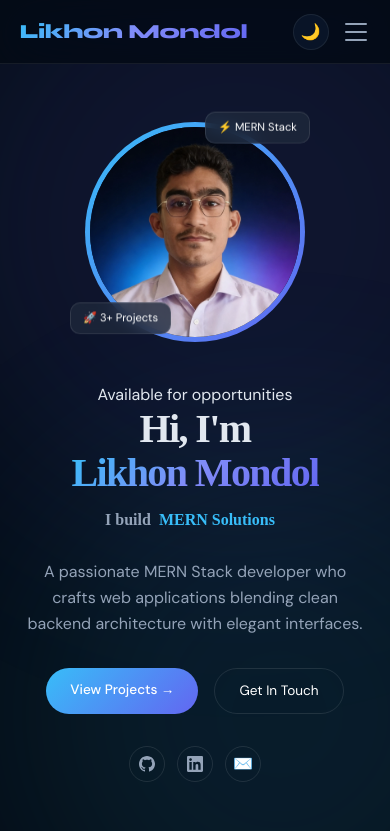
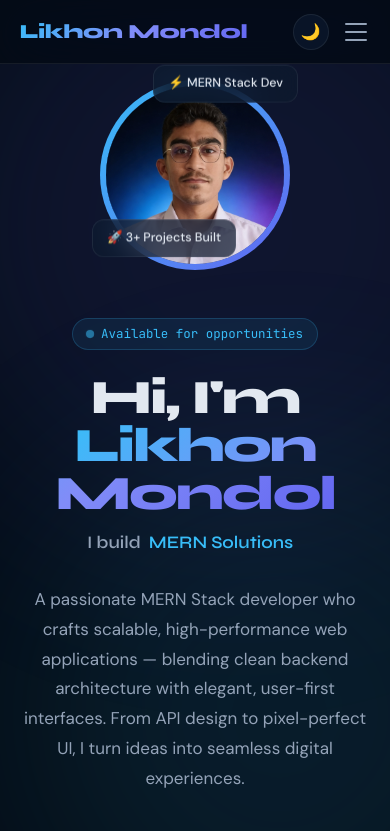
Before and after one commit to Likhon-25/Likhon-Protfolio, a React (Vite) app: page / in a window 390 px wide. Shown: the top 831 px of the page. Built offline with nearby package versions, Linux system fonts and the light colour scheme.

Commit message:
Hero Section Responsive

```diff
--- a/src/components/Hero.jsx
+++ b/src/components/Hero.jsx
@@ -1,155 +1,219 @@
-import { useEffect, useRef } from "react";
-import { motion } from "framer-motion";
-import protfolioImage from "../asset/MyPicture.png";
+import { useEffect, useRef } from 'react'
+import { motion } from 'framer-motion'
+import protfolioImage from "../asset/MyPicture.png"
 
 // Social icon SVGs
 const GithubIcon = () => (
   <svg width="16" height="16" fill="currentColor" viewBox="0 0 24 24">
-    <path d="M12 0c-6.626 0-12 5.373-12 12 0 5.302 3.438 9.8 8.207 11.387.599.111.793-.261.793-.577v-2.234c-3.338.726-4.033-1.416-4.033-1.416-.546-1.387-1.333-1.756-1.333-1.756-1.089-.745.083-.729.083-.729 1.205.084 1.839 1.237 1.839 1.237 1.07 1.834 2.807 1.304 3.492.997.107-.775.418-1.305.762-1.604-2.665-.305-5.467-1.334-5.467-5.931 0-1.311.469-2.381 1.236-3.221-.124-.303-.535-1.524.117-3.176 0 0 1.008-.322 3.301 1.23.957-.266 1.983-.399 3.003-.404 1.02.005 2.047.138 3.006.404 2.291-1.552 3.297-1.23 3.297-1.23.653 1.653.242 2.874.118 3.176.77.84 1.235 1.911 1.235 3.221 0 4.609-2.807 5.624-5.479 5.921.43.372.823 1.102.823 2.222v3.293c0 .319.192.694.801.576 4.765-1.589 8.199-6.086 8.199-11.386 0-6.627-5.373-12-12-12z" />
+    <path d="M12 0c-6.626 0-12 5.373-12 12 0 5.302 3.438 9.8 8.207 11.387.599.111.793-.261.793-.577v-2.234c-3.338.726-4.033-1.416-4.033-1.416-.546-1.387-1.333-1.756-1.333-1.756-1.089-.745.083-.729.083-.729 1.205.084 1.839 1.237 1.839 1.237 1.07 1.834 2.807 1.304 3.492.997.107-.775.418-1.305.762-1.604-2.665-.305-5.467-1.334-5.467-5.931 0-1.311.469-2.381 1.236-3.221-.124-.303-.535-1.524.117-3.176 0 0 1.008-.322 3.301 1.23.957-.266 1.983-.399 3.003-.404 1.02.005 2.047.138 3.006.404 2.291-1.552 3.297-1.23 3.297-1.23.653 1.653.242 2.874.118 3.176.77.84 1.235 1.911 1.235 3.221 0 4.609-2.807 5.624-5.479 5.921.43.372.823 1.102.823 2.222v3.293c0 .319.192.694.801.576 4.765-1.589 8.199-6.086 8.199-11.386 0-6.627-5.373-12-12-12z"/>
   </svg>
-);
+)
 
 const LinkedInIcon = () => (
   <svg width="16" height="16" fill="currentColor" viewBox="0 0 24 24">
-    <path d="M20.447 20.452h-3.554v-5.569c0-1.328-.027-3.037-1.852-3.037-1.853 0-2.136 1.445-2.136 2.939v5.667H9.351V9h3.414v1.561h.046c.477-.9 1.637-1.85 3.37-1.85 3.601 0 4.267 2.37 4.267 5.455v6.286zM5.337 7.433c-1.144 0-2.063-.926-2.063-2.065 0-1.138.92-2.063 2.063-2.063 1.14 0 2.064.925 2.064 2.063 0 1.139-.925 2.065-2.064 2.065zm1.782 13.019H3.555V9h3.564v11.452zM22.225 0H1.771C.792 0 0 .774 0 1.729v20.542C0 23.227.792 24 1.771 24h20.451C23.2 24 24 23.227 24 22.271V1.729C24 .774 23.2 0 22.222 0h.003z" />
+    <path d="M20.447 20.452h-3.554v-5.569c0-1.328-.027-3.037-1.852-3.037-1.853 0-2.136 1.445-2.136 2.939v5.667H9.351V9h3.414v1.561h.046c.477-.9 1.637-1.85 3.37-1.85 3.601 0 4.267 2.37 4.267 5.455v6.286zM5.337 7.433c-1.144 0-2.063-.926-2.063-2.065 0-1.138.92-2.063 2.063-2.063 1.14 0 2.064.925 2.064 2.063 0 1.139-.925 2.065-2.064 2.065zm1.782 13.019H3.555V9h3.564v11.452zM22.225 0H1.771C.792 0 0 .774 0 1.729v20.542C0 23.227.792 24 1.771 24h20.451C23.2 24 24 23.227 24 22.271V1.729C24 .774 23.2 0 22.222 0h.003z"/>
   </svg>
-);
+)
 
 const socials = [
-  {
-    href: "https://github.com/Likhon-25",
-    icon: <GithubIcon />,
-    label: "GitHub",
-  },
-  {
-    href: "https://www.linkedin.com/in/likhon-mondol/",
-    icon: <LinkedInIcon />,
-    label: "LinkedIn",
-  },
-  { href: "mailto:likhonmondol327@gmail.com", icon: "✉️", label: "Email" },
-];
+  { href: 'https://github.com/Likhon-25', icon: <GithubIcon />, label: 'GitHub' },
+  { href: 'https://www.linkedin.com/in/likhon-mondol/', icon: <LinkedInIcon />, label: 'LinkedIn' },
+  { href: 'mailto:likhonmondol327@gmail.com', icon: '✉️', label: 'Email' },
+]
 
-const fadeUp = { hidden: { opacity: 0, y: 24 }, visible: { opacity: 1, y: 0 } };
+const fadeUp = { hidden: { opacity: 0, y: 24 }, visible: { opacity: 1, y: 0 } }
 
 export default function Hero() {
-  const typeRef = useRef(null);
-  const words = [
-    "Full-Stack Apps",
-    "MERN Solutions",
-    "React Interfaces",
-    "REST APIs",
-    "Modern UIs",
-  ];
-  let wordIdx = 0,
-    charIdx = 0,
-    deleting = false;
+  // Typewriter
+  const typeRef = useRef(null)
+  const words = ['Full-Stack Apps', 'MERN Solutions', 'React Interfaces', 'REST APIs', 'Modern UIs']
+  let wordIdx = 0, charIdx = 0, deleting = false
 
   useEffect(() => {
-    let timer;
+    let timer
     const type = () => {
-      if (!typeRef.current) return;
-      const word = words[wordIdx];
+      if (!typeRef.current) return
+      const word = words[wordIdx]
       if (!deleting) {
-        typeRef.current.textContent = word.slice(0, ++charIdx);
-        if (charIdx === word.length) {
-          deleting = true;
-          timer = setTimeout(type, 1600);
-          return;
+        typeRef.current.textContent = word.slice(0, ++charIdx)
+        if (charIdx === word.length) { deleting = true; timer = setTimeout(type, 1600); return }
+      } else {
+        typeRef.current.textContent = word.slice(0, --charIdx)
+        if (charIdx === 0) { deleting = false; wordIdx = (wordIdx + 1) % words.length }
       }
-      } else {
-        typeRef.current.textContent = word.slice(0, --charIdx);
-        if (charIdx === 0) {
-          deleting = false;
-          wordIdx = (wordIdx + 1) % words.length;
+      timer = setTimeout(type, deleting ? 60 : 90)
     }
-      }
-      timer = setTimeout(type, deleting ? 60 : 90);
-    };
-    timer = setTimeout(type, 800);
-    return () => clearTimeout(timer);
-  }, []);
+    timer = setTimeout(type, 800)
+    return () => clearTimeout(timer)
+  }, [])
 
   return (
-    <section id="hero" className="hero-section">
-      <div className="hero-container">
-        {/* Content Section */}
-        <div className="hero-content-area">
+    <section
+      id="hero"
+      style={{
+        minHeight: '100vh',
+        display: 'flex',
+        alignItems: 'center',
+        padding: 'clamp(1.25rem, 5vw, 4rem)',
+        paddingTop: 80,
+      }}
+    >
+      {/*
+        =====================================================
+        hero-wrapper:
+          ≥1024px → grid (1fr auto) — ORIGINAL design untouched
+          <1024px  → single column, avatar on top centered
+        =====================================================
+      */}
+      <div className="hero-wrapper">
+
+        {/* ── LEFT: Content ── */}
+        <div className="hero-content">
+
+          {/* Badge */}
           <motion.div
-            variants={fadeUp}
-            initial="hidden"
-            animate="visible"
+            variants={fadeUp} initial="hidden" animate="visible"
             transition={{ duration: 0.5, delay: 0 }}
-            className="hero-badge"
+            style={{
+              display: 'inline-flex', alignItems: 'center', gap: 8,
+              background: 'rgba(56,189,248,0.08)',
+              border: '1px solid rgba(56,189,248,0.2)',
+              borderRadius: 999, padding: '5px 14px',
+              fontSize: '0.78rem', color: '#38bdf8',
+              fontFamily: 'JetBrains Mono, monospace',
+              marginBottom: '1.5rem',
+            }}
           >
-            <span className="pulse-dot-icon" />
+            <span style={{
+              width: 6, height: 6, borderRadius: '50%',
+              background: '#38bdf8',
+              animation: 'pulse-dot 2s ease-in-out infinite',
+            }} />
             Available for opportunities
           </motion.div>
 
+          {/* Name */}
           <motion.h1
-            variants={fadeUp}
-            initial="hidden"
-            animate="visible"
+            variants={fadeUp} initial="hidden" animate="visible"
             transition={{ duration: 0.5, delay: 0.1 }}
-            className="hero-main-title"
+            style={{
+              fontFamily: 'Syne, sans-serif',
+              fontSize: 'clamp(3rem, 7vw, 5.5rem)',
+              fontWeight: 800,
+              letterSpacing: '-0.04em',
+              lineHeight: 1.0,
+              marginBottom: '0.5rem',
+            }}
           >
-            Hi, I'm
-            <br />
+            Hi, I'm<br />
             <span className="grad-text">Likhon Mondol</span>
           </motion.h1>
 
+          {/* Typewriter */}
           <motion.div
-            variants={fadeUp}
-            initial="hidden"
-            animate="visible"
+            variants={fadeUp} initial="hidden" animate="visible"
             transition={{ duration: 0.5, delay: 0.15 }}
-            className="hero-typewriter"
+            style={{
+              fontFamily: 'Syne, sans-serif',
+              fontSize: 'clamp(1.1rem, 2.5vw, 1.6rem)',
+              fontWeight: 600,
+              color: 'var(--text-muted)',
+              height: '2.2rem',
+              display: 'flex', alignItems: 'center', gap: 8,
+              marginBottom: '1.5rem',
+            }}
           >
             <span>I build </span>
-            <span ref={typeRef} style={{ color: "#38bdf8" }} />
-            <span className="type-cursor" />
+            <span ref={typeRef} style={{ color: '#38bdf8' }} />
+            <span style={{
+              display: 'inline-block', width: 2, height: '1.3em',
+              background: '#38bdf8', borderRadius: 1,
+              animation: 'blink 1s step-end infinite',
+            }} />
           </motion.div>
 
+          {/* Intro */}
           <motion.p
-            variants={fadeUp}
-            initial="hidden"
-            animate="visible"
+            variants={fadeUp} initial="hidden" animate="visible"
             transition={{ duration: 0.5, delay: 0.2 }}
-            className="hero-para"
+            style={{
+              fontSize: '1.0625rem', color: 'var(--text-muted)',
+              maxWidth: 520, lineHeight: 1.75, marginBottom: '2.5rem',
+            }}
           >
-            A passionate MERN Stack developer who crafts web applications
-            blending clean backend architecture with elegant interfaces.
+            A passionate MERN Stack developer who crafts scalable, high-performance web applications — blending clean backend architecture with elegant, user-first interfaces. From API design to pixel-perfect UI, I turn ideas into seamless digital experiences.
           </motion.p>
 
+          {/* CTAs */}
           <motion.div
-            variants={fadeUp}
-            initial="hidden"
-            animate="visible"
+            variants={fadeUp} initial="hidden" animate="visible"
             transition={{ duration: 0.5, delay: 0.25 }}
-            className="hero-btns"
+            className="hero-ctas"
+            style={{ display: 'flex', gap: '1rem', flexWrap: 'wrap', marginBottom: '2.5rem' }}
           >
-            <a href="#projects" className="hero-btn-primary">
+            <a href="#projects" style={{
+              display: 'inline-flex', alignItems: 'center', gap: 8,
+              padding: '0.75rem 1.75rem',
+              background: 'linear-gradient(135deg, #38bdf8, #6366f1)',
+              color: '#fff', border: 'none', borderRadius: 999,
+              fontWeight: 500, fontSize: '0.9rem', cursor: 'pointer',
+              textDecoration: 'none', transition: 'all 0.3s ease',
+            }}
+            onMouseEnter={e => { e.target.style.transform = 'translateY(-2px)'; e.target.style.boxShadow = '0 8px 30px rgba(99,102,241,0.3)' }}
+            onMouseLeave={e => { e.target.style.transform = 'none'; e.target.style.boxShadow = 'none' }}
+            >
               View Projects →
             </a>
-            <a href="#contact" className="hero-btn-secondary">
+            <a href="#contact" style={{
+              display: 'inline-flex', alignItems: 'center', gap: 8,
+              padding: '0.75rem 1.75rem',
+              background: 'transparent', color: 'var(--text)',
+              border: '1px solid var(--border)', borderRadius: 999,
+              fontWeight: 500, fontSize: '0.9rem', cursor: 'pointer',
+              textDecoration: 'none', transition: 'all 0.3s ease',
+              backdropFilter: 'blur(10px)',
+            }}
+            onMouseEnter={e => { e.target.style.borderColor = '#38bdf8'; e.target.style.color = '#38bdf8' }}
+            onMouseLeave={e => { e.target.style.borderColor = 'var(--border)'; e.target.style.color = 'var(--text)' }}
+            >
               Get In Touch
             </a>
           </motion.div>
 
+          {/* Socials */}
           <motion.div
-            variants={fadeUp}
-            initial="hidden"
-            animate="visible"
+            variants={fadeUp} initial="hidden" animate="visible"
             transition={{ duration: 0.5, delay: 0.3 }}
-            className="hero-social-group"
+            className="hero-socials"
+            style={{ display: 'flex', gap: '0.75rem' }}
           >
-            {socials.map((s) => (
+            {socials.map(s => (
               <a
                 key={s.label}
                 href={s.href}
-                target="_blank"
+                target={s.href.startsWith('http') ? '_blank' : undefined}
                 rel="noreferrer"
                 title={s.label}
-                className="hero-social-link"
+                style={{
+                  width: 38, height: 38, borderRadius: '50%',
+                  border: '1px solid var(--border)',
+                  background: 'var(--surface)',
+                  display: 'flex', alignItems: 'center', justifyContent: 'center',
+                  color: 'var(--text-muted)', textDecoration: 'none', fontSize: '1rem',
+                  transition: 'all 0.3s ease', backdropFilter: 'blur(10px)',
+                }}
+                onMouseEnter={e => {
+                  e.currentTarget.style.borderColor = '#38bdf8'
+                  e.currentTarget.style.color = '#38bdf8'
+                  e.currentTarget.style.transform = 'translateY(-3px)'
+                  e.currentTarget.style.background = 'rgba(56,189,248,0.08)'
+                }}
+                onMouseLeave={e => {
+                  e.currentTarget.style.borderColor = 'var(--border)'
+                  e.currentTarget.style.color = 'var(--text-muted)'
+                  e.currentTarget.style.transform = 'none'
+                  e.currentTarget.style.background = 'var(--surface)'
+                }}
               >
                 {s.icon}
               </a>
@@ -157,136 +221,145 @@ export default function Hero() {
           </motion.div>
         </div>
 
-        {/* Avatar Section */}
+        {/* ── RIGHT: Avatar ── */}
         <motion.div
           initial={{ opacity: 0, scale: 0.8 }}
           animate={{ opacity: 1, scale: 1 }}
           transition={{ duration: 0.7, delay: 0.35 }}
-          className="hero-image-area"
+          className="hero-avatar"
+          style={{ position: 'relative' }}
         >
-          <div className="avatar-frame">
-            <div className="avatar-inner-bg" />
-            <div className="avatar-img-box">
-              <img src={protfolioImage} alt="Portfolio" />
+          {/* Ring */}
+          <div className="hero-ring" style={{
+            width: 300, height: 300, borderRadius: '50%',
+            background: 'linear-gradient(135deg, #38bdf8, #6366f1)',
+            padding: 3, position: 'relative',
+            // animation: 'spin 10s linear infinite',
+          }}>
+            <div style={{
+              position: 'absolute', inset: 6, borderRadius: '50%',
+              background: 'var(--bg)', zIndex: 0,
+            }} />
+            <div style={{
+              position: 'absolute', inset: 6, borderRadius: '50%',
+              overflow: 'hidden', zIndex: 1,
+              display: 'flex', alignItems: 'center', justifyContent: 'center',
+              background: 'linear-gradient(135deg, #38bdf8, #6366f1)',
+            }}>
+              <img
+                src={protfolioImage}
+                alt="Likhon Mondol"
+                style={{
+                  width: '100%', height: '100%',
+                  objectFit: 'cover',
+                  objectPosition: 'top center',
+                  display: 'block',
+                }}
+              />
             </div>
           </div>
 
-          <div className="hero-badge-float badge-top">⚡ MERN Stack</div>
-          <div className="hero-badge-float badge-bottom">🚀 3+ Projects</div>
+          {/* Float badge top */}
+          <div style={{
+            position: 'absolute', top: -10, right: -20,
+            background: 'var(--surface)',
+            backdropFilter: 'blur(16px)',
+            border: '1px solid var(--border)',
+            borderRadius: 12, padding: '8px 14px',
+            display: 'flex', alignItems: 'center', gap: 8,
+            fontSize: '0.78rem', fontWeight: 500, whiteSpace: 'nowrap',
+            animation: 'float 4s ease-in-out infinite', zIndex: 2,
+          }}>
+            ⚡ MERN Stack Dev
+          </div>
+
+          {/* Float badge bottom */}
+          <div style={{
+            position: 'absolute', bottom: 10, left: -30,
+            background: 'var(--surface)',
+            backdropFilter: 'blur(16px)',
+            border: '1px solid var(--border)',
+            borderRadius: 12, padding: '8px 14px',
+            display: 'flex', alignItems: 'center', gap: 8,
+            fontSize: '0.78rem', fontWeight: 500, whiteSpace: 'nowrap',
+            animation: 'float 4s ease-in-out -2s infinite', zIndex: 2,
+          }}>
+            🚀 3+ Projects Built
+          </div>
         </motion.div>
+
       </div>
 
       <style>{`
-        .hero-section {
-          min-height: 100vh;
-          display: flex;
-          align-items: center;
-          padding: clamp(1.25rem, 5vw, 4rem);
-          padding-top: 80px;
-        }
+        /* ── Keyframes (unchanged) ── */
+        @keyframes blink    { 0%,100%{opacity:1} 50%{opacity:0} }
+        @keyframes spin     { 0%{transform:rotate(0deg)} 100%{transform:rotate(360deg)} }
+        @keyframes float    { 0%,100%{transform:translateY(0)} 50%{transform:translateY(-8px)} }
+        @keyframes pulse-dot{ 0%,100%{opacity:1;transform:scale(1)} 50%{opacity:0.5;transform:scale(1.4)} }
 
-        .hero-container {
+        /* ── Desktop ≥1024px: ORIGINAL layout, nothing changed ── */
+        .hero-wrapper {
           max-width: 1100px;
           margin: 0 auto;
           width: 100%;
-          display: flex;
-          flex-direction: column-reverse; /* Mobile: Image first */
-          gap: 2.5rem;
+          display: grid;
+          grid-template-columns: 1fr auto;
+          gap: 3rem;
           align-items: center;
-          text-align: center; /* Mobile: Center text */
+        }
+        .hero-content { text-align: left; }
+
+        /* ── Tablet & Mobile <1024px ── */
+        @media (max-width: 1023px) {
+          .hero-wrapper {
+            grid-template-columns: 1fr;    /* single column */
+            justify-items: center;
+          }
+          /* Avatar moves to the top */
+          .hero-avatar { order: -1; }
+
+          /* Shrink ring on tablet */
+          .hero-ring {
+            width: 240px !important;
+            height: 240px !important;
           }
 
-        @media (min-width: 1024px) {
-          .hero-container {
-            display: grid;
-            grid-template-columns: 1fr auto;
-            text-align: left; /* Laptop: Left align */
-            gap: 4rem;
+          /* Center all content */
+          .hero-content {
+            display: flex;
+            flex-direction: column;
+            align-items: center;
+            text-align: center;
+            width: 100%;
           }
-          .hero-content-area { order: 1; }
-          .hero-image-area { order: 2; }
+          .hero-ctas   { justify-content: center !important; }
+          .hero-socials{ justify-content: center !important; }
+
+          /* Keep typewriter row centered */
+          .hero-content > div[style*="2.2rem"] {
+            justify-content: center;
           }
 
-        .hero-main-title {
-          font-family: 'Syne, sans-serif';
-          font-size: clamp(2.5rem, 6vw, 4.5rem); /* Font size reduced slightly */
-          font-weight: 800; letter-spacing: -0.04em;
-          line-height: 1.1; margin-bottom: 0.5rem;
+          /* Tuck badges in so they don't overflow */
+          .hero-avatar > div:nth-child(2) { right: -8px !important; }
+          .hero-avatar > div:nth-child(3) { left:  -8px !important; }
         }
 
-        .hero-typewriter {
-          font-family: 'Syne, sans-serif';
-          font-size: clamp(1rem, 2vw, 1.4rem);
-          font-weight: 600; color: #94a3b8;
-          height: 2rem; display: flex; align-items: center; gap: 8px;
-          margin-bottom: 1.5rem; justify-content: center;
+        /* ── Small phones <480px ── */
+        @media (max-width: 479px) {
+          .hero-ring {
+            width: 190px !important;
+            height: 190px !important;
           }
-        @media (min-width: 1024px) { .hero-typewriter { justify-content: flex-start; } }
-
-        .type-cursor {
-          display: inline-block; width: 2px; height: 1.2em;
-          background: #38bdf8; animation: blink 1s step-end infinite;
+          /* Stack CTA buttons vertically, full width */
+          .hero-ctas {
+            flex-direction: column !important;
+            align-items: stretch !important;
+            width: 100%;
           }
-
-        .hero-para {
-          font-size: 1rem; color: #94a3b8;
-          max-width: 500px; line-height: 1.6; margin-bottom: 2rem;
-          margin-left: auto; margin-right: auto;
+          .hero-ctas a { justify-content: center; }
         }
-        @media (min-width: 1024px) { .hero-para { margin-left: 0; } }
-
-        .hero-btns { display: flex; gap: 1rem; flex-wrap: wrap; justify-content: center; margin-bottom: 2rem; }
-        @media (min-width: 1024px) { .hero-btns { justify-content: flex-start; } }
-
-        .hero-btn-primary {
-          padding: 0.7rem 1.5rem; background: linear-gradient(135deg, #38bdf8, #6366f1);
-          color: #fff; border-radius: 999px; font-weight: 500; text-decoration: none; font-size: 0.85rem;
-        }
-        .hero-btn-secondary {
-          padding: 0.7rem 1.5rem; border: 1px solid rgba(255,255,255,0.1);
-          border-radius: 999px; color: #fff; text-decoration: none; font-size: 0.85rem;
-        }
-
-        .hero-social-group {
-          display: flex;
-          gap: 0.75rem;
-          justify-content: center; /* Mobile: Center icons */
-        }
-        @media (min-width: 1024px) { .hero-social-group { justify-content: flex-start; } }
-
-        .hero-social-link {
-          width: 36px; height: 36px; border-radius: 50%; border: 1px solid rgba(255,255,255,0.1);
-          display: flex; align-items: center; justify-content: center; color: #94a3b8;
-          transition: 0.3s;
-        }
-        .hero-social-link:hover { border-color: #38bdf8; color: #38bdf8; }
-
-        /* Avatar Box - Width/Height slightly reduced as requested */
-        .hero-image-area { position: relative; }
-        .avatar-frame {
-          width: clamp(220px, 40vw, 270px); height: clamp(220px, 40vw, 270px);
-          border-radius: 50%; background: linear-gradient(135deg, #38bdf8, #6366f1);
-          padding: 3px; position: relative;
-        }
-        .avatar-inner-bg { position: absolute; inset: 5px; border-radius: 50%; background: #0f172a; }
-        .avatar-img-box {
-          position: absolute; inset: 5px; border-radius: 50%; overflow: hidden;
-          display: flex; align-items: center; justify-content: center;
-        }
-        .avatar-img-box img { width: 100%; height: 100%; object-fit: cover; }
-
-        .hero-badge-float {
-          position: absolute; background: rgba(30, 41, 59, 0.8); border: 1px solid rgba(255,255,255,0.1);
-          border-radius: 10px; padding: 6px 12px; font-size: 0.7rem; color: #fff;
-          white-space: nowrap; backdrop-filter: blur(8px);
-        }
-        .badge-top { top: -5px; right: -5px; animation: float 4s ease-in-out infinite; }
-        .badge-bottom { bottom: 5px; left: -15px; animation: float 4s ease-in-out -2s infinite; }
-
-        @keyframes blink { 0%,100%{opacity:1} 50%{opacity:0} }
-        @keyframes float { 0%,100%{transform:translateY(0)} 50%{transform:translateY(-8px)} }
-        @keyframes pulse-dot { 0%,100%{transform:scale(1); opacity:1} 50%{transform:scale(1.4); opacity:0.5} }
       `}</style>
     </section>
-  );
+  )
 }
```
Lines whose indentation alone changed are shown as unchanged.
